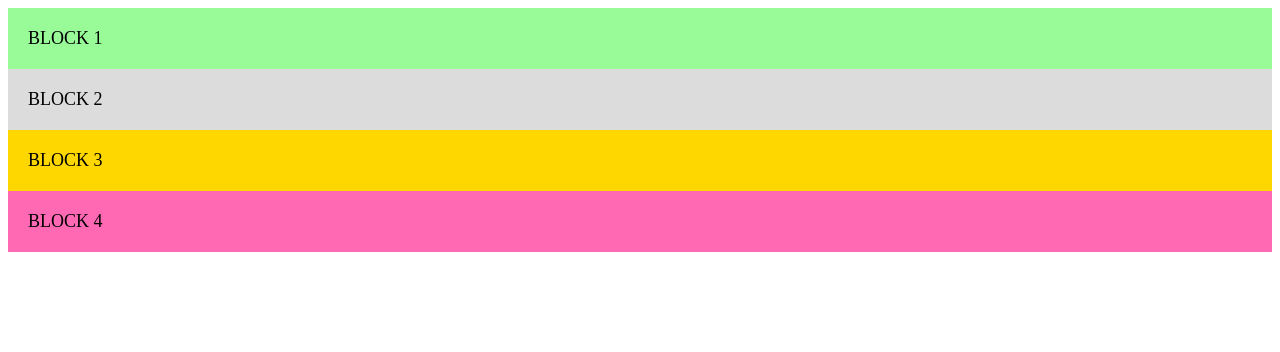
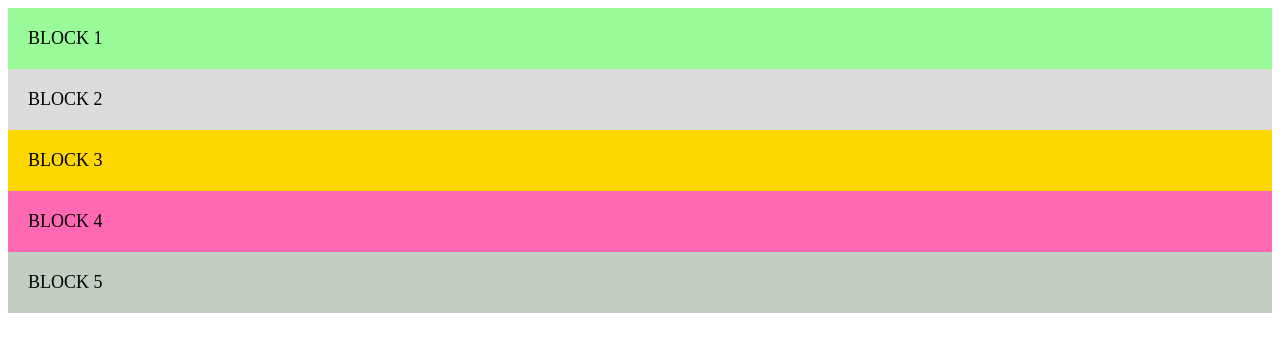
Before and after one commit to sergeybabann/first-project, a plain HTML site: page index.html in a window 1280 px wide. Drawn offline with Linux system fonts and the light colour scheme.

Commit message:
добавил в разметку block_5 добавил в стили класс block_5

```diff
--- a/css/style.css
+++ b/css/style.css
@@ -21,3 +21,9 @@
   padding: 20px 20px 20px 20px;
   background-color: #ff69b4;
 }
+
+.block_5 {
+  font-size: 18px;
+  padding: 20px 20px 20px 20px;
+  background-color: #c1cdc1;
+}
--- a/index.html
+++ b/index.html
@@ -11,6 +11,7 @@
     <div class="block_2">BLOCK 2</div>
     <div class="block_3">BLOCK 3</div>
     <div class="block_4">BLOCK 4</div>
+    <div class="block_5">BLOCK 5</div>
     <script src="js/script.js"></script>
   </body>
 </html>
```
